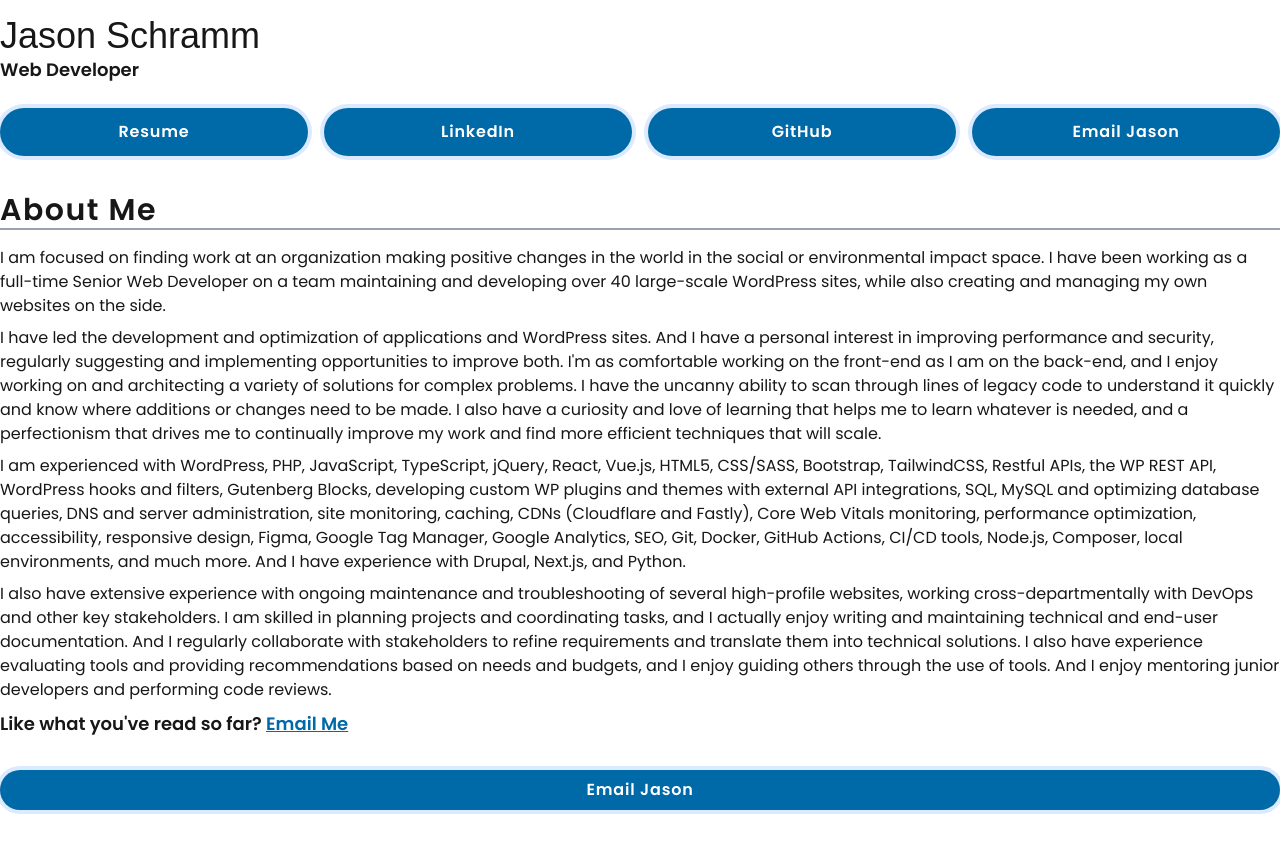
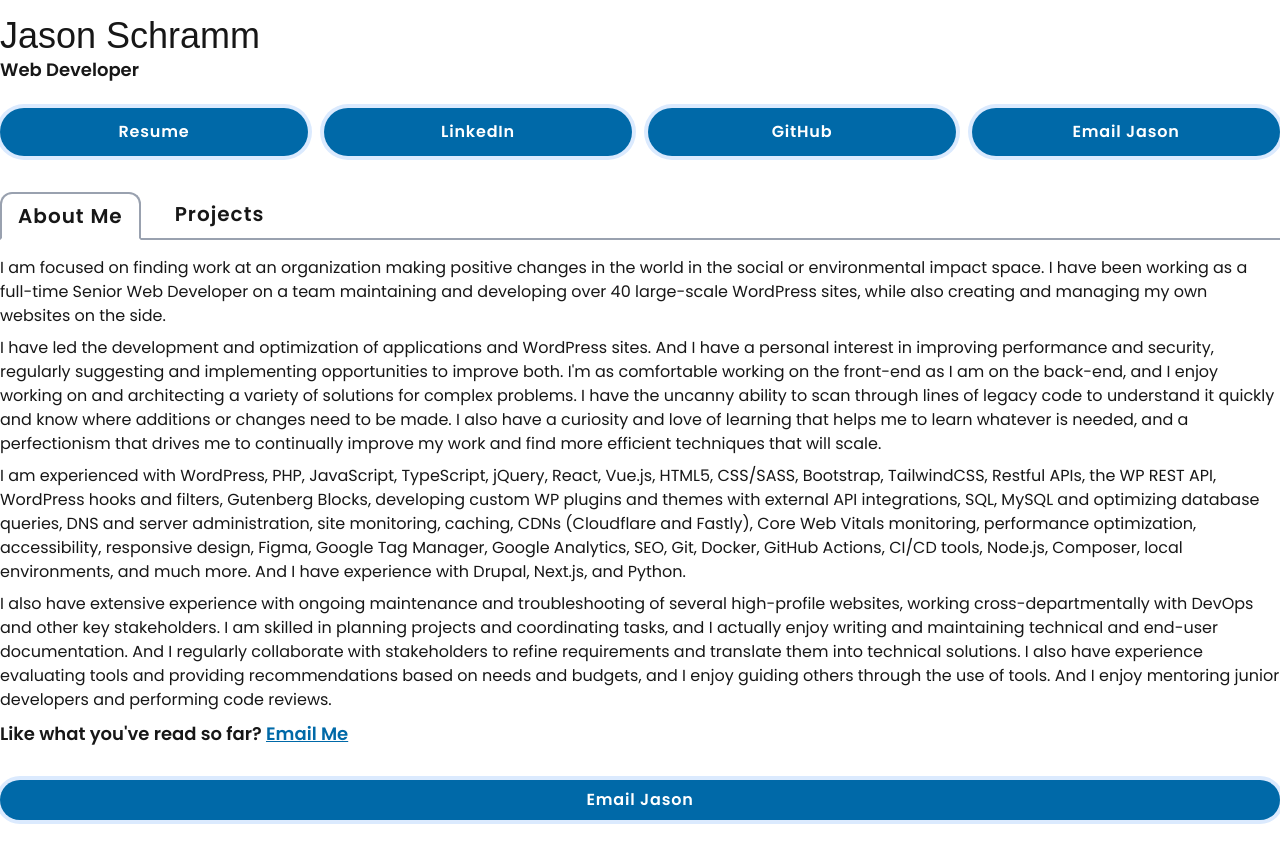
Before and after one commit to jruns/jruns.github.io, a Next.js app: page / in a window 1280 px wide. Built offline with nearby package versions, Linux system fonts and the light colour scheme; a web font is replaced by a local one.

Commit message:
Add tabs to pages

```diff
--- a/src/app/page.tsx
+++ b/src/app/page.tsx
@@ -1,17 +1,23 @@
 import Header from "@/components/Header";
 import Footer from "@/components/Footer";
+import Link from 'next/link';
 
 export default function Home() {
   return (
     <div>
         <Header />
         <div className="flex flex-col">
-            <h1 className="text-3xl font-semibold tracking-wider font-poppins border-b-2 border-gray-400">About Me</h1>
-            <p className="mt-4 font-poppins text-base">I am focused on finding work at an organization making positive changes in the world in the social or environmental impact space. I have been working as a full-time Senior Web Developer on a team maintaining and developing over 40 large-scale WordPress sites, while also creating and managing my own websites on the side.</p>
-            <p className="mt-4 sm:mt-2 font-poppins text-base">I have led the development and optimization of applications and WordPress sites. And I have a personal interest in improving performance and security, regularly suggesting and implementing opportunities to improve both. I&apos;m as comfortable working on the front-end as I am on the back-end, and I enjoy working on and architecting a variety of solutions for complex problems. I have the uncanny ability to scan through lines of legacy code to understand it quickly and know where additions or changes need to be made. I also have a curiosity and love of learning that helps me to learn whatever is needed, and a perfectionism that drives me to continually improve my work and find more efficient techniques that will scale.</p>
-            <p className="mt-4 sm:mt-2 font-poppins text-base">I am experienced with WordPress, PHP, JavaScript, TypeScript, jQuery, React, Vue.js, HTML5, CSS/SASS, Bootstrap, TailwindCSS, Restful APIs, the WP REST API, WordPress hooks and filters, Gutenberg Blocks, developing custom WP plugins and themes with external API integrations, SQL, MySQL and optimizing database queries, DNS and server administration, site monitoring, caching, CDNs (Cloudflare and Fastly), Core Web Vitals monitoring, performance optimization, accessibility, responsive design, Figma, Google Tag Manager, Google Analytics, SEO, Git, Docker, GitHub Actions, CI/CD tools, Node.js, Composer, local environments, and much more. And I have experience with Drupal, Next.js, and Python.</p>
-            <p className="mt-4 sm:mt-2 font-poppins text-base">I also have extensive experience with ongoing maintenance and troubleshooting of several high-profile websites, working cross-departmentally with DevOps and other key stakeholders. I am skilled in planning projects and coordinating tasks, and I actually enjoy writing and maintaining technical and end-user documentation. And I regularly collaborate with stakeholders to refine requirements and translate them into technical solutions. I also have experience evaluating tools and providing recommendations based on needs and budgets, and I enjoy guiding others through the use of tools. And I enjoy mentoring junior developers and performing code reviews.</p>
-            <p className="mt-4 sm:mt-2 font-poppins text-lg font-semibold">Like what you&apos;ve read so far? <a href="mailto:jason.schramm@gmail.com" className="text-buttons underline" target="_blank">Email Me</a></p>
+            <div className="flex text-xl font-semibold tracking-wider font-poppins border-b-2 border-gray-400">
+              <div className="tab activeTab">About Me</div>
+              <Link href="/projects" className="tab inactiveTab ml-4">Projects</Link>
+            </div>
+            <div className="mt-4">
+              <p className="font-poppins text-base">I am focused on finding work at an organization making positive changes in the world in the social or environmental impact space. I have been working as a full-time Senior Web Developer on a team maintaining and developing over 40 large-scale WordPress sites, while also creating and managing my own websites on the side.</p>
+              <p className="mt-4 sm:mt-2 font-poppins text-base">I have led the development and optimization of applications and WordPress sites. And I have a personal interest in improving performance and security, regularly suggesting and implementing opportunities to improve both. I&apos;m as comfortable working on the front-end as I am on the back-end, and I enjoy working on and architecting a variety of solutions for complex problems. I have the uncanny ability to scan through lines of legacy code to understand it quickly and know where additions or changes need to be made. I also have a curiosity and love of learning that helps me to learn whatever is needed, and a perfectionism that drives me to continually improve my work and find more efficient techniques that will scale.</p>
+              <p className="mt-4 sm:mt-2 font-poppins text-base">I am experienced with WordPress, PHP, JavaScript, TypeScript, jQuery, React, Vue.js, HTML5, CSS/SASS, Bootstrap, TailwindCSS, Restful APIs, the WP REST API, WordPress hooks and filters, Gutenberg Blocks, developing custom WP plugins and themes with external API integrations, SQL, MySQL and optimizing database queries, DNS and server administration, site monitoring, caching, CDNs (Cloudflare and Fastly), Core Web Vitals monitoring, performance optimization, accessibility, responsive design, Figma, Google Tag Manager, Google Analytics, SEO, Git, Docker, GitHub Actions, CI/CD tools, Node.js, Composer, local environments, and much more. And I have experience with Drupal, Next.js, and Python.</p>
+              <p className="mt-4 sm:mt-2 font-poppins text-base">I also have extensive experience with ongoing maintenance and troubleshooting of several high-profile websites, working cross-departmentally with DevOps and other key stakeholders. I am skilled in planning projects and coordinating tasks, and I actually enjoy writing and maintaining technical and end-user documentation. And I regularly collaborate with stakeholders to refine requirements and translate them into technical solutions. I also have experience evaluating tools and providing recommendations based on needs and budgets, and I enjoy guiding others through the use of tools. And I enjoy mentoring junior developers and performing code reviews.</p>
+              <p className="mt-4 sm:mt-2 font-poppins text-lg font-semibold">Like what you&apos;ve read so far? <a href="mailto:jason.schramm@gmail.com" className="text-buttons underline" target="_blank">Email Me</a></p>
+            </div>
         </div>
         <Footer />
     </div>
--- a/src/app/projects/page.tsx
+++ b/src/app/projects/page.tsx
@@ -1,5 +1,6 @@
 import Header from "@/components/Header";
 import Footer from "@/components/Footer";
+import Link from 'next/link';
 import ProjectCard from '@/components/ProjectCard'
 import { projects } from '@/lib/project-data'
 
@@ -8,7 +9,10 @@ export default function Projects() {
     <div>
         <Header />
         <div className="flex flex-col">
-            <h1 className="text-3xl font-semibold tracking-wider font-poppins border-b-2 border-gray-400">Projects</h1>
+            <div className="flex text-xl font-semibold tracking-wider font-poppins border-b-2 border-gray-400">
+              <Link href="/" className="tab inactiveTab">About Me</Link>
+              <div className="tab activeTab ml-4">Projects</div>
+            </div>
             <div className="mt-4 flex flex-col space-y-4 font-poppins">
                 { projects.map( (project, i) => (
                     <ProjectCard
```
